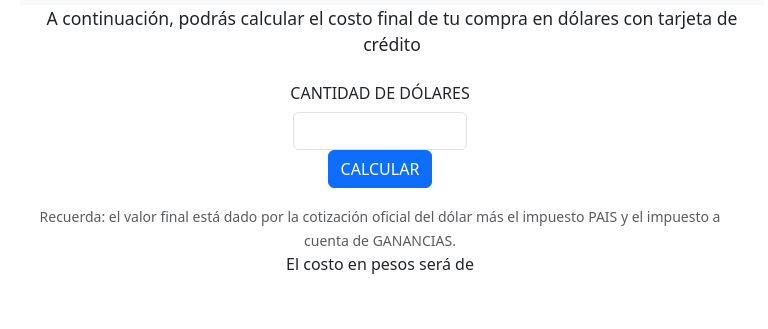
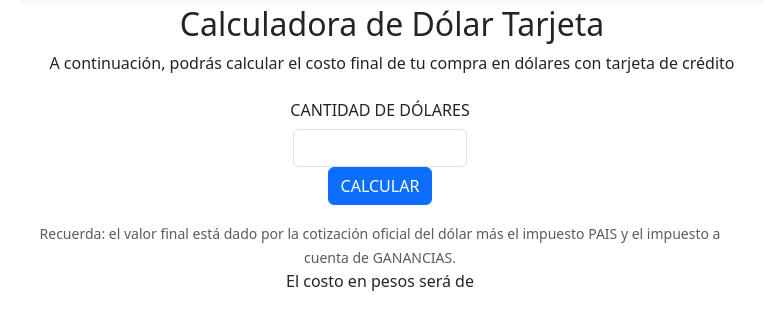
Before and after one commit to supernanox/calculadora-dolar-tarjeta, a plain HTML site: page index.html in a window 1280 px wide. Shown: the part 51-380 px from the top of the page, without its empty margins (248-1016 px from the left). Drawn offline with nearby package versions, Linux system fonts and the light colour scheme.

Commit message:
Se actualizan estilos

```diff
--- a/index.html
+++ b/index.html
@@ -4,7 +4,7 @@
 <head>
   <meta charset="UTF-8">
   <meta name="viewport" content="width=device-width, initial-scale=1.0">
-  <title>Calculadora de gastos con Dolar Tarjeta</title>
+  <title>Calculadora de gastos con Dólar Tarjeta</title>
   <link href="https://cdn.jsdelivr.net/npm/bootstrap@5.3.2/dist/css/bootstrap.min.css" rel="stylesheet"
     integrity="sha384-T3c6CoIi6uLrA9TneNEoa7RxnatzjcDSCmG1MXxSR1GAsXEV/Dwwykc2MPK8M2HN" crossorigin="anonymous">
   <link href="styles.css" rel="stylesheet">
@@ -27,11 +27,12 @@
 
     <!--COMIENZO DEL BODY-->
     <div class="container" id="texto-enunciado">
-      <p class="container text-center">A continuación, podrás calcular el costo final de tu compra en dólares con tarjeta de crédito</p>
+      <h1 class="text-center fs-2">Calculadora de Dólar Tarjeta</h1>
+      <p class="container text-center ">A continuación, podrás calcular el costo final de tu compra en dólares con tarjeta de crédito</p>
     </div>
 
     <div class="container text-center" id="contenedor-formulario">
-      <div class="row w-100 ">
+      <div class="row w-100">
 
         <div>
           <label for="text-cantidad" class="col-form-label">CANTIDAD DE DÓLARES</label>
--- a/styles.css
+++ b/styles.css
@@ -2,9 +2,9 @@
     width: 60vw;
 }
 
-#texto-enunciado{
+/*#texto-enunciado{
     font-size: 1.1rem;
-}
+}/*
 
 #resultado{
     color: #f21b3f;
```
